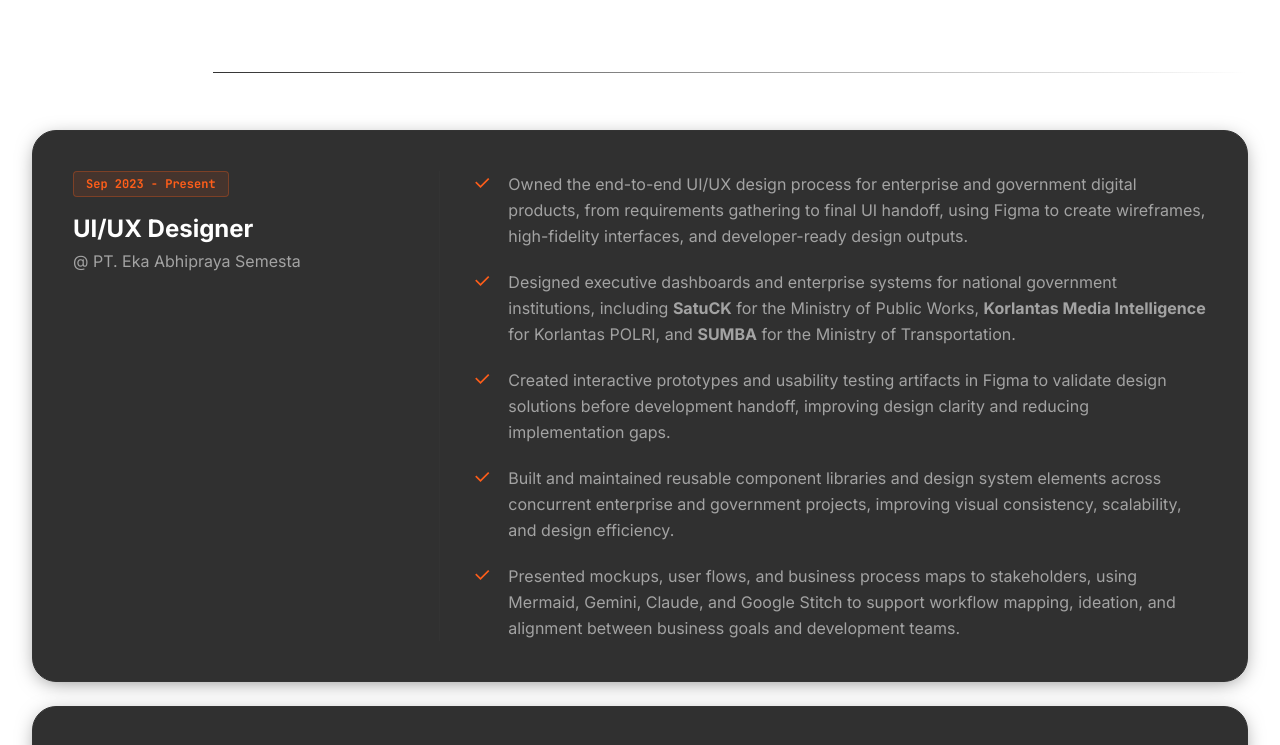
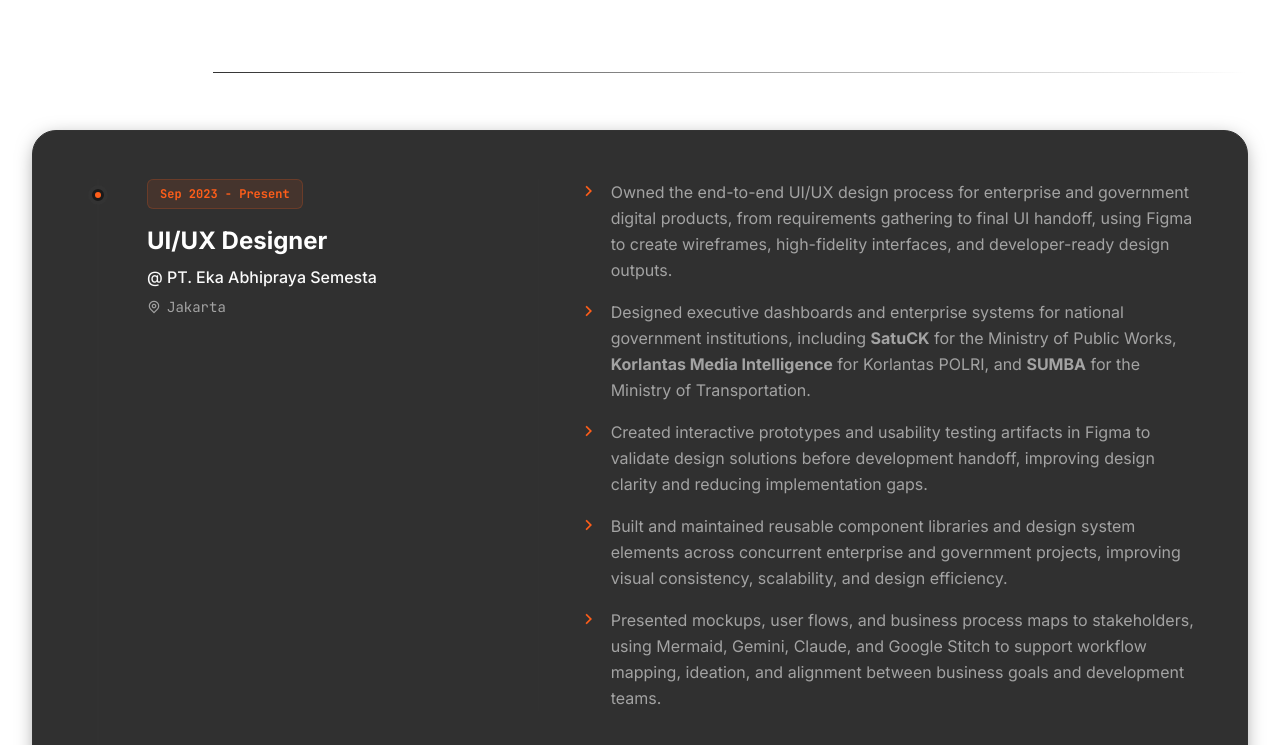
Before and after one commit to kiagusgatot/web-portfolio, a React (Vite) app: page / in a window 1280 px wide. Shown: the part 1460-2205 px from the top of the page. Built offline with nearby package versions, Linux system fonts and the light colour scheme.

Commit message:
Fix Experience layout bug and implement continuous vertical timeline

```diff
--- a/src/components/ExperienceCard.jsx
+++ b/src/components/ExperienceCard.jsx
@@ -1,18 +1,23 @@
 export default function ExperienceCard({ item }) {
   return (
-    <div className="bento-card p-6 md:p-8 lg:p-10 flex flex-col lg:flex-row gap-6 md:gap-8 backdrop-blur-sm bg-[#1A1A1A]/90">
-      <div className="lg:w-1/3 pb-6 lg:pb-0 border-b lg:border-b-0 lg:border-r border-dev-border">
-        <div className="font-mono text-xs font-semibold text-dev-orange mb-4 border border-dev-orange/30 bg-dev-orange/10 px-3 py-1 rounded w-max">
+    <div className="flex flex-col lg:flex-row gap-6 md:gap-10 group">
+      <div className="lg:w-1/3 shrink-0">
+        <div className="font-mono text-xs font-semibold text-dev-orange mb-4 border border-dev-orange/20 bg-dev-orange/10 px-3 py-1.5 rounded-md w-max">
           {item.period}
         </div>
-        <h3 className="text-2xl font-bold text-white mb-1">{item.role}</h3>
-        <p className="text-dev-muted text-base">@ {item.company}</p>
+        <h3 className="text-xl md:text-2xl font-bold text-white mb-2 group-hover:text-dev-orange transition-colors">{item.role}</h3>
+        <p className="text-dev-text font-medium text-base mb-2">@ {item.company}</p>
+        {item.location && (
+          <div className="flex items-center gap-1.5 text-sm font-mono text-dev-muted">
+            <i className="ri-map-pin-line"></i> {item.location}
+          </div>
+        )}
       </div>
-      <div className="lg:w-2/3">
-        <ul className="space-y-5 text-base text-dev-muted">
+      <div className="lg:w-2/3 lg:border-l lg:border-dev-border/50 lg:pl-10">
+        <ul className="space-y-4 text-base text-dev-muted">
           {item.points.map((point, i) => (
-            <li key={i} className="flex items-start gap-4">
-              <i className="ri-check-line text-dev-orange text-xl mt-[-2px]"></i>
+            <li key={i} className="flex items-start gap-3">
+              <i className="ri-arrow-right-s-line text-dev-orange text-xl mt-[-2px]"></i>
               <span className="leading-relaxed" dangerouslySetInnerHTML={{ __html: point }} />
             </li>
           ))}
--- a/src/components/ExperienceSection.jsx
+++ b/src/components/ExperienceSection.jsx
@@ -8,10 +8,18 @@
         <div className="h-px flex-1 bg-gradient-to-r from-dev-border to-transparent"></div>
       </div>
 
-      <div className="space-y-6">
-        {experience.map((item) => (
-          <ExperienceCard key={item.company} item={item} />
-        ))}
+      <div className="bento-card p-6 md:p-10 lg:p-12 backdrop-blur-sm bg-[#1A1A1A]/90">
+        <div className="relative border-l-2 border-dev-border/50 ml-2 md:ml-4 space-y-12 md:space-y-16">
+          {experience.map((item, index) => (
+            <div key={item.company + index} className="relative pl-8 md:pl-12">
+              <div className="absolute w-5 h-5 rounded-full bg-[#1A1A1A] border-4 border-dev-border -left-[11px] top-1.5 flex items-center justify-center transition-colors hover:border-dev-orange">
+                <div className="w-1.5 h-1.5 rounded-full bg-dev-orange"></div>
+              </div>
+
+              <ExperienceCard item={item} />
+            </div>
+          ))}
+        </div>
       </div>
     </section>
   )
```
